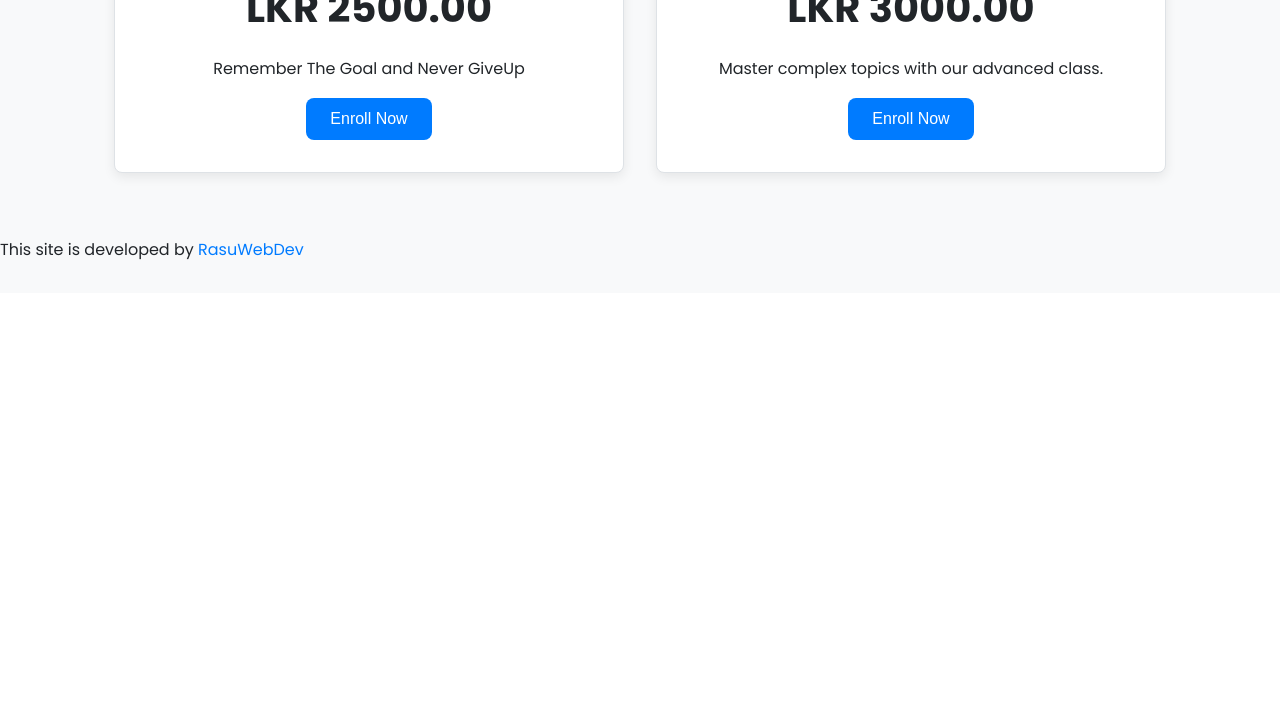
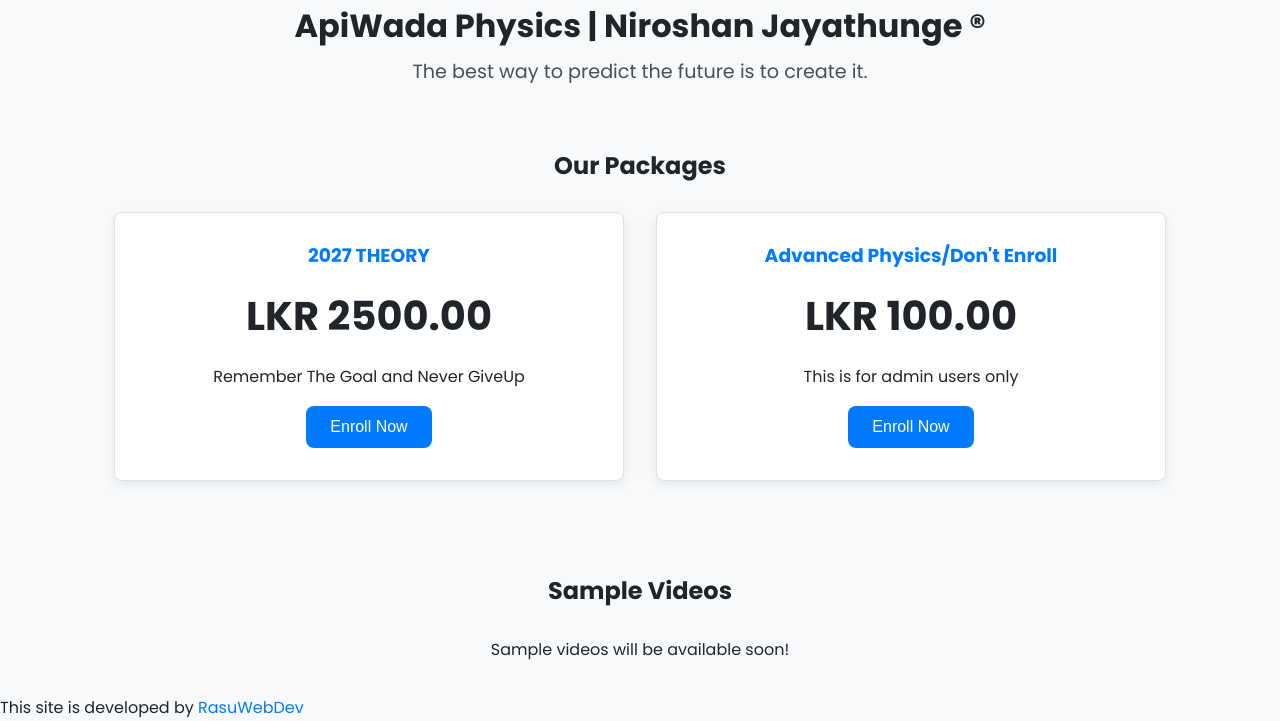
Before and after one commit to rasuwebdev/ApiWadaPhysicsWeb, a Flask app: page / in a window 1280 px wide. Shown: the part 507-1228 px from the top of the page. Before the commit the page ends 767 px from the top, so only its background shows below. Run offline with Flask 3, Linux system fonts and the light colour scheme; data comes from the database, SQL or seed files in the repository; data that the repository does not hold is empty.

Commit message:
Update index.html

```diff
--- a/templates/index.html
+++ b/templates/index.html
@@ -1,10 +1,11 @@
 {% extends "_layout.html" %}
 {% block content %}
-    <div class="hero">
-        <h1>ApiWada Physics | Niroshan Jayathunge </h1>
-        <p style="font-size: 1.2rem; opacity: 0.8;">{{ quote }}</p>
-    </div>
+<div class="hero">
+    <img src="{{ url_for('static', filename='images/profile.jpg') }}" alt="Niroshan Jayathunge" class="hero-profile-pic">
 
+    <h1>ApiWada Physics | Niroshan Jayathunge &reg; </h1>
+    <p style="font-size: 1.2rem; opacity: 0.8;">{{ quote }}</p>
+</div>
     <h2 style="text-align: center; margin-bottom: 2rem;">Our Packages</h2>
     <div class="packages-grid">
         {% for course in courses %}
@@ -16,10 +17,27 @@
         </div>
         {% endfor %}
         <div class="card package-card">
-            <h3>Advanced Physics</h3>
-            <p class="price">LKR 3000.00</p>
-            <p>Master complex topics with our advanced class.</p>
+            <h3>Advanced Physics/Don't Enroll</h3>
+            <p class="price">LKR 100.00</p>
+            <p>This is for admin users only</p>
             <button class="btn btn-primary" style="margin-top: 1rem;">Enroll Now</button>
         </div>
+
+        </div>
+
+<h2 style="text-align: center; margin-top: 4rem; margin-bottom: 2rem;">Sample Videos</h2>
+<div class="video-grid">
+    {% for video in videos %}
+    <div class="card video-card">
+        <div class="video-responsive">
+            <iframe src="{{ get_embed_url(video.youtube_link) }}" title="{{ video.title }}" frameborder="0" allow="accelerometer; autoplay; clipboard-write; encrypted-media; gyroscope; picture-in-picture" allowfullscreen></iframe>
+        </div>
+        <h4 style="margin-top: 1rem;">{{ video.title }}</h4>
+    </div>
+    {% else %}
+    <p style="text-align: center;">Sample videos will be available soon!</p>
+    {% endfor %}
+</div>
+
     </div>
 {% endblock %}
```
